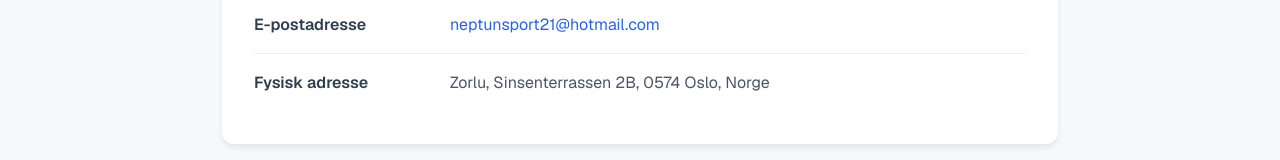
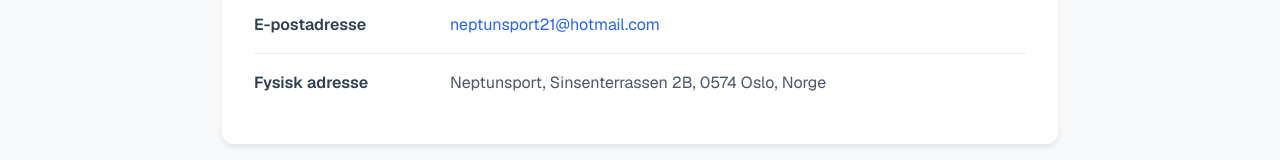
Before and after one commit to ahmet-serdar/neptunsport-singlepage, a Next.js app: page /contact in a window 1280 px wide. Shown: the part 338-498 px from the top of the page. Built offline with nearby package versions, Linux system fonts and the light colour scheme.

Commit message:
Endrer adresse

```diff
--- a/app/contact/page.tsx
+++ b/app/contact/page.tsx
@@ -26,7 +26,7 @@
             <div className={styles.row}>
               <dt className={styles.term}>Fysisk adresse</dt>
               <dd className={styles.detail}>
-                <address className={styles.address}>Zorlu, Sinsenterrassen 2B, 0574 Oslo, Norge</address>
+                <address className={styles.address}>Neptunsport, Sinsenterrassen 2B, 0574 Oslo, Norge</address>
               </dd>
             </div>
           </dl>
```
